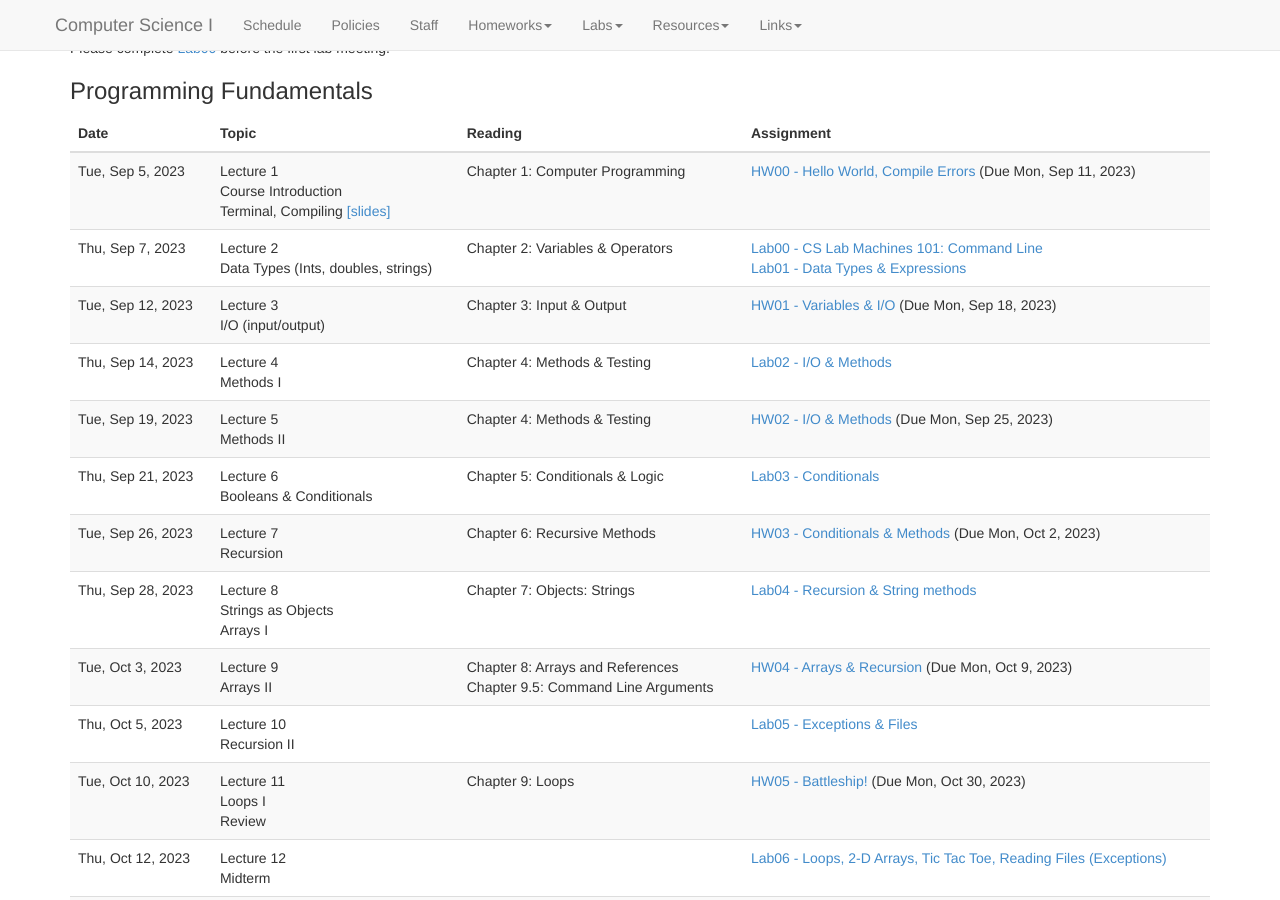
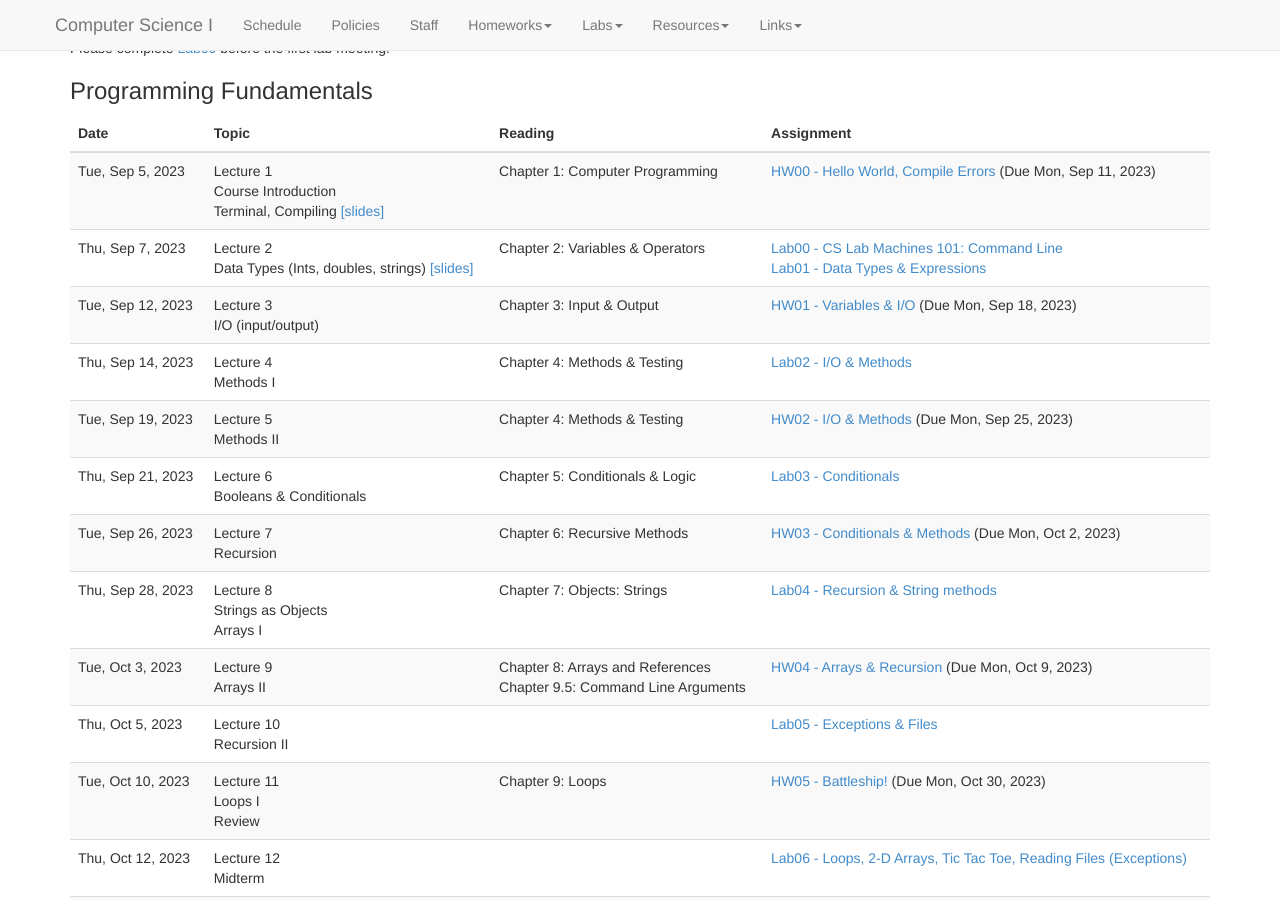
Before and after one commit to yhou-2003/BMC-CS-113.github.io, a Jekyll site: the page built from schedule.md, in a window 1280 px wide and 900 px high, scrolled down 320 px. Built offline with Jekyll 4.4.1, drawn with Linux system fonts in a browser that asks for light colours; nearby versions of some CDN libraries.

Commit message:
lecture02 slides

```diff
--- a/_data/schedule.yaml
+++ b/_data/schedule.yaml
@@ -16,6 +16,7 @@
     -
       date: 2023-09-07
       title: Lecture 2 <br> Data Types (Ints, doubles, strings)
+      slides: slides/lecture02.pdf
       readings:
         -
           title: "Chapter 2: Variables & Operators"
```
Also changed, not shown: 1 other file.
